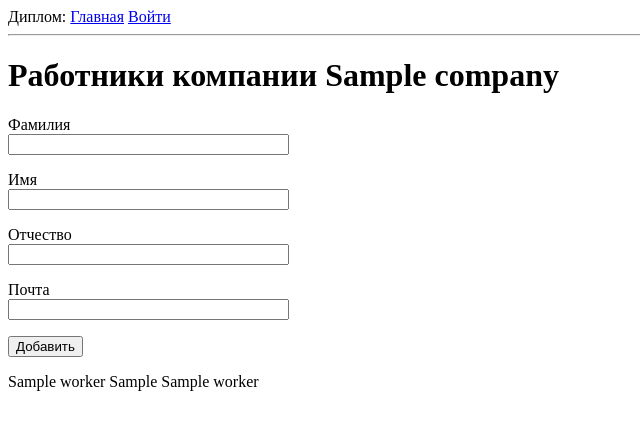
After one commit to svrka/diploma-web-app, a Flask app: template app/templates/workers.html in a window 1280 px wide. The commit adds this page. Shown: the top 430 px of the page, without its empty margins (0-640 px from the left). Run offline with Flask 2, Linux system fonts and the light colour scheme; tables that the repository leaves empty hold one stand-in row (values such as "Sample post"); the template is opened without the code that fills it: values that come from a table or form of the project are taken from there, most other values are stand-ins (such as "Sample title", 1, 10 or a date in 2020).

Commit message:
ability to add workers to the company

```diff
--- a/app/main/forms.py
+++ b/app/main/forms.py
@@ -1,12 +1,14 @@
 from app.models import User
 from flask_wtf import FlaskForm
 from wtforms import StringField, SubmitField, TextAreaField
-from wtforms.validators import Length, ValidationError, Email
+from wtforms.validators import DataRequired, Length, ValidationError, Email, Optional
 
 
 class EditCompanyForm(FlaskForm):
-    username = StringField('Имя пользователя (для входа)')
-    email = StringField('Почта', validators=[Email()])
+    username = StringField('Имя пользователя (для входа)', validators=[
+                           DataRequired('Заполните это поле')])
+    email = StringField('Почта', validators=[
+                        Email(), DataRequired('Заполните это поле')])
     name = StringField('Имя компании')
     about = TextAreaField('О компании', validators=[Length(min=0, max=140)])
     submit = SubmitField('Сохранить')
@@ -31,8 +33,10 @@ class EditCompanyForm(FlaskForm):
 
 
 class EditDoctorForm(FlaskForm):
-    username = StringField('Имя пользователя (для входа)')
-    email = StringField('Почта', validators=[Email()])
+    username = StringField('Имя пользователя (для входа)', validators=[
+                           DataRequired('Заполните это поле')])
+    email = StringField('Почта', validators=[
+                        Email(), DataRequired('Заполните это поле')])
     first_name = StringField('Имя')
     second_name = StringField('Фамилия')
     submit = SubmitField('Сохранить')
@@ -54,3 +58,11 @@ class EditDoctorForm(FlaskForm):
             if user is not None:
                 raise ValidationError(
                     'Этот email используется другим аккаунтом')
+
+
+class AddWorker(FlaskForm):
+    first_name = StringField('Имя')
+    second_name = StringField('Фамилия')
+    middle_name = StringField('Отчество')
+    email = StringField('Почта', validators=[Optional(), Email()])
+    submit = SubmitField('Добавить')
--- a/app/models.py
+++ b/app/models.py
@@ -44,7 +44,8 @@ class Worker(db.Model):
     id = db.Column(db.Integer, primary_key=True)
     first_name = db.Column(db.String(64), index=True)
     second_name = db.Column(db.String(64), index=True)
-    email = db.Column(db.String(120), index=True, unique=True)
+    middle_name = db.Column(db.String(64), index=True)
+    email = db.Column(db.String(120), index=True)
     company_id = db.Column(db.Integer, db.ForeignKey('company.id'))
 
     def __repr__(self):
--- a/app/templates/company.html
+++ b/app/templates/company.html
@@ -1,8 +1,9 @@
 {% extends 'base.html' %}
 
 {% block content %}
-<h1>Привет, {{ company.name }}!</h1>
+<h1>{{ company.name }}!</h1>
 {% if company.id == current_user.id %}
 <p><a href="{{ url_for('main.edit_company') }}">Изменить данные</a></p>
+<p><a href="{{ url_for('main.workers') }}">Работники</a></p>
 {% endif %}
 {% endblock %}
--- /dev/null
+++ b/app/templates/workers.html
@@ -0,0 +1,40 @@
+{% extends 'base.html' %}
+
+{% block content %}
+<h1>Работники компании {{ company.name }}</h1>
+<form action="" method="post" novalidate>
+    {{ form.hidden_tag() }}
+    <p>
+        {{ form.second_name.label }}<br>
+        {{ form.second_name(size=32) }}<br>
+        {% for error in form.second_name.errors %}
+        <span style="color: red;">[{{ error }}]</span>
+        {% endfor %}
+    </p>
+    <p>
+        {{ form.first_name.label }}<br>
+        {{ form.first_name(size=32) }}<br>
+        {% for error in form.first_name.errors %}
+        <span style="color: red;">[{{ error }}]</span>
+        {% endfor %}
+    </p>
+    <p>
+        {{ form.middle_name.label }}<br>
+        {{ form.middle_name(size=32) }}<br>
+        {% for error in form.middle_name.errors %}
+        <span style="color: red;">[{{ error }}]</span>
+        {% endfor %}
+    </p>
+    <p>
+        {{ form.email.label }}<br>
+        {{ form.email(size=32) }}<br>
+        {% for error in form.email.errors %}
+        <span style="color: red;">[{{ error }}]</span>
+        {% endfor %}
+    </p>
+    <p>{{ form.submit() }}</p>
+</form>
+{% for worker in workers %}
+<p>{{ worker.second_name }} {{ worker.first_name }} {{ worker.middle_name }}</p>
+{% endfor %}
+{% endblock %}
--- a/config.py
+++ b/config.py
@@ -1,5 +1,8 @@
 import os
+from dotenv import load_dotenv
+
 basedir = os.path.abspath(os.path.dirname(__file__))
+load_dotenv(os.path.join(basedir, '.env'))
 
 
 class Config(object):
```
Also changed, not shown: app/main/routes.py (+25 -2 lines), migrations/versions/77b39466b319_worker_table_changes.py (added, +38 -0 lines), app/templates/worker_profile.html (added), 1 other file.
